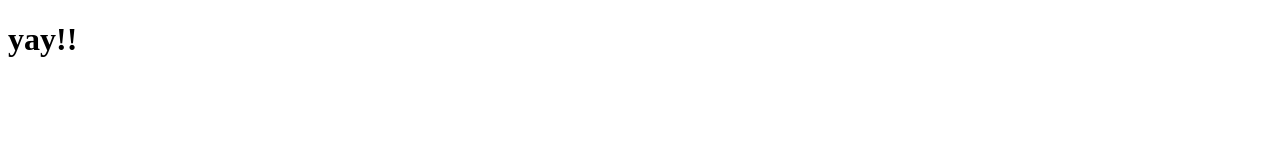
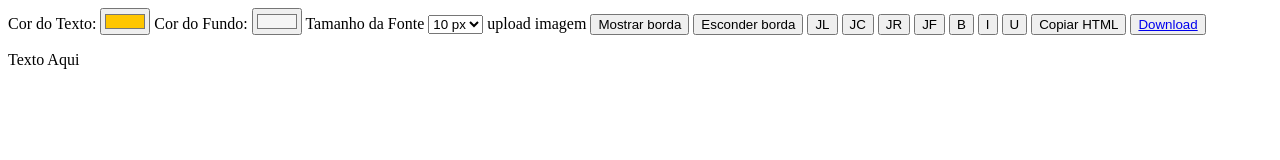
Before and after one commit to lhenriqueds/Text-Editor, a website built with webpack: page src/index.html in a window 1280 px wide. Built offline with nearby package versions, Linux system fonts and the light colour scheme.

Commit message:
added hmtl controls and text area

```diff
--- a/src/index.html
+++ b/src/index.html
@@ -8,7 +8,40 @@
 </head>
 
 <body>
-    <h1>yay!!</h1>
+  <div class="controls" id="controls">
+    <label for="texto">Cor do Texto:</label>
+    <input id="texto" type="color" name="texto" value="#ffc600">
+    <label for="fundo">Cor do Fundo:</label>
+    <input id="fundo" type="color" name="fundo" value="#F5F5F5">
+    <label>Tamanho da Fonte</label>
+    <select type="text" id="inputFontSize" onchange="alterFont(this.value)">
+      <option value="2">10 px</option>
+      <option value="3">12 px</option>
+      <option value="4">14 px</option>
+      <option value="6">16 px</option>
+      <option value="7">18 px</option>
+    </select>
+    <label for="upload">upload imagem</label>
+    <input type="file" id="upload" hidden />
+
+    <input type="button" value="Mostrar borda" onclick="addBorder()" />
+    <input type="button" value="Esconder borda" onclick="removeborder()" />
+    <button class="btnColor" onclick="formatText('justifyLeft')">JL</button>
+    <button class="btnColor" onclick="formatText('justifyCenter')">JC</button>
+    <button class="btnColor" onclick="formatText('justifyRight')">JR</button>
+    <button class="btnColor" onclick="formatText('justifyFull')">JF</button>
+    <button class="btnColor" onclick="formatText('bold')">B</button>
+    <button class="btnColor" onclick="formatText('italic')">I</button>
+    <button class="btnColor" onclick="formatText('underline')">U</button>
+
+    <button onClick="copiarHTML()">Copiar HTML</button>
+    <button><a href="#" id="donwload-link" onClick="contentDownload()">Download</a></button>
+  </div>
+    <div class="content">
+      <p contenteditable="true">
+        Texto Aqui
+      </p>
+    </div>
 </body>
 
 </html>
--- a/src/index.js
+++ b/src/index.js
@@ -0,0 +1 @@
+alert('testeeee');
```
